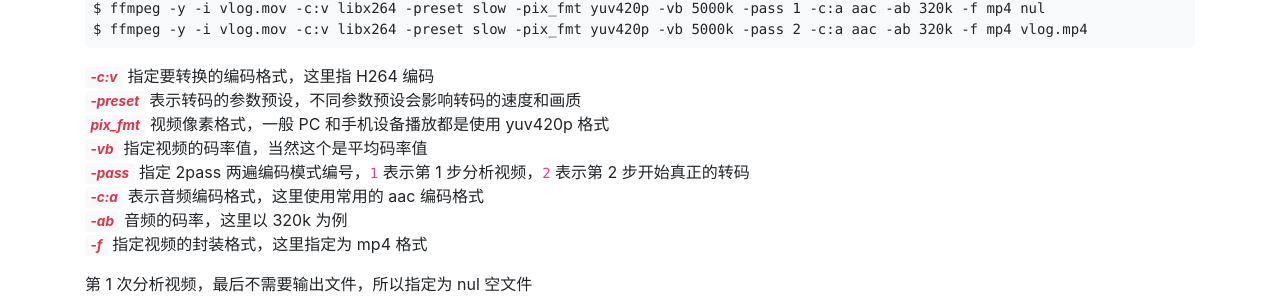
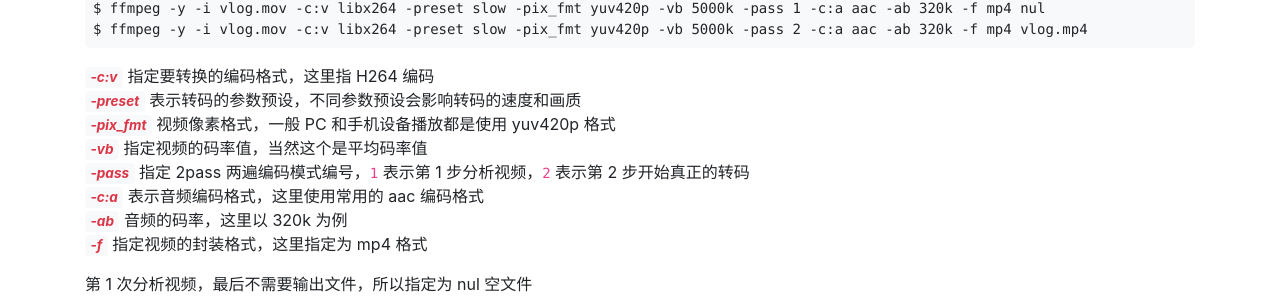
Before and after one commit to ehsud/blog, a Jekyll site: the page built from ffmpeg/ffmpeg-for-2pass-transcoding.md, in a window 1280 px wide. Shown: the part 684-982 px from the top of the page. Built offline with Jekyll 4.4.1, drawn with Linux system fonts in a browser that asks for light colours.

Commit message:
changed document

```diff
--- a/ffmpeg/ffmpeg-for-2pass-transcoding.md
+++ b/ffmpeg/ffmpeg-for-2pass-transcoding.md
@@ -26,7 +26,7 @@ ffmpeg 当中有 5 种 H264 的码率控制方案，当然今天介绍 ffmpeg
 
 - *-c:v* 指定要转换的编码格式，这里指 H264 编码
 - *-preset* 表示转码的参数预设，不同参数预设会影响转码的速度和画质
-- *pix_fmt* 视频像素格式，一般 PC 和手机设备播放都是使用 yuv420p 格式
+- *-pix_fmt* 视频像素格式，一般 PC 和手机设备播放都是使用 yuv420p 格式
 - *-vb* 指定视频的码率值，当然这个是平均码率值
 - *-pass* 指定 2pass 两遍编码模式编号，`1` 表示第 1 步分析视频，`2` 表示第 2 步开始真正的转码
 - *-c:a* 表示音频编码格式，这里使用常用的 aac 编码格式
```
